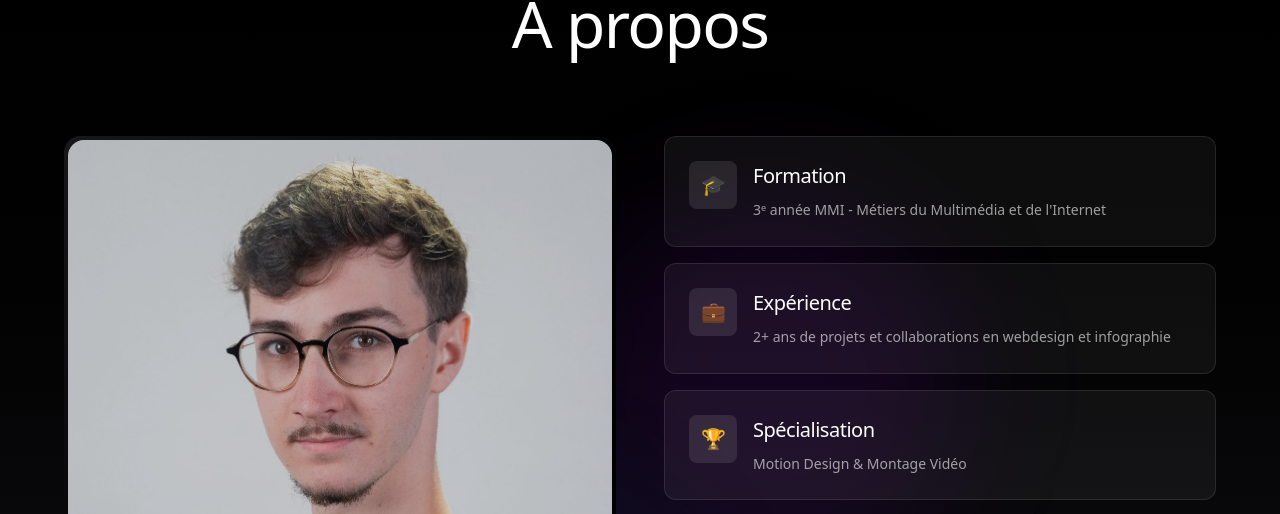
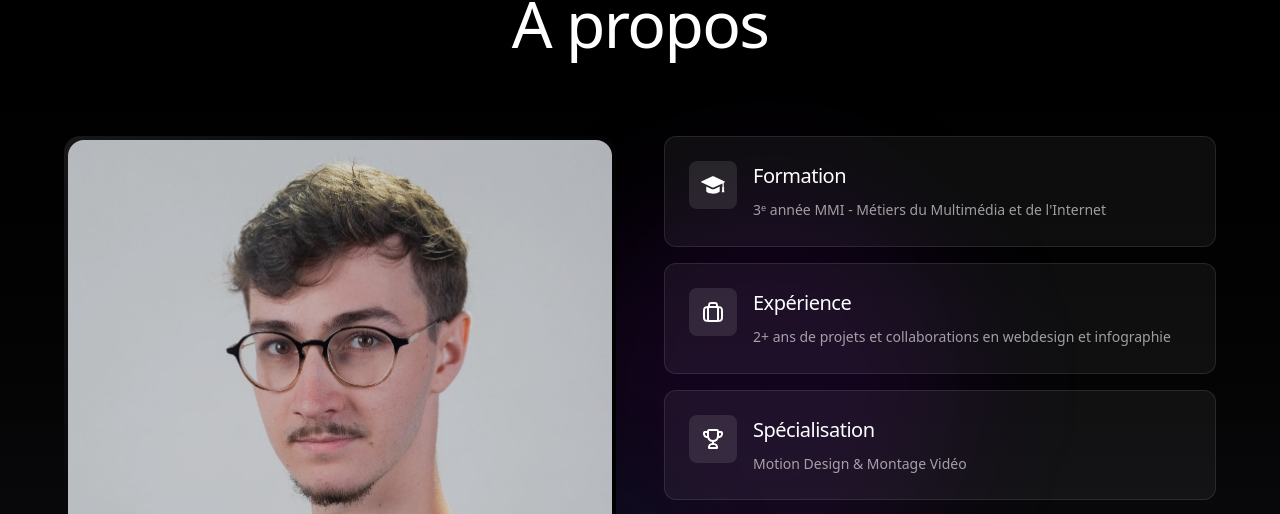
Before and after one commit to MateoMougenot/MateoMougenot.github.io, an Astro site: page / in a window 1280 px wide. Shown: the part 952-1466 px from the top of the page. Built offline with nearby package versions, Linux system fonts and the light colour scheme; Astro itself is replaced by a stand-in of ours.

Commit message:
update icons

```diff
--- a/src/components/About.astro
+++ b/src/components/About.astro
@@ -11,17 +11,17 @@ const skills = [
 
 const achievements = [
   {
-    icon: "🎓",
+    icon: "formation.svg",
     title: "Formation",
     description: "3ᵉ année MMI - Métiers du Multimédia et de l'Internet",
   },
   {
-    icon: "💼",
+    icon: "experience.svg",
     title: "Expérience",
     description: "2+ ans de projets et collaborations en webdesign et infographie",
   },
   {
-    icon: "🏆",
+    icon: "specialisation.svg",
     title: "Spécialisation",
     description: "Motion Design & Montage Vidéo",
   },
@@ -84,8 +84,8 @@ const achievements = [
               class="p-6 bg-white/5 backdrop-blur-xl border border-white/10 rounded-xl hover:bg-white/10 transition-colors duration-300 group"
             >
               <div class="flex items-start gap-4">
-                <div class="flex-shrink-0 w-12 h-12 bg-white/10 rounded-lg flex items-center justify-center group-hover:bg-white/20 transition-colors text-xl">
-                  {a.icon}
+                <div class="flex-shrink-0 w-12 h-12 bg-white/10 rounded-lg flex items-center justify-center group-hover:bg-white/20 transition-colors">
+                  <img src={a.icon} alt={a.title} class="w-6 h-6" />
                 </div>
                 <div>
                   <h4 class="text-white mb-2 tracking-tight text-[clamp(1rem,2vw,1.25rem)]">
```
Also changed, not shown: public/experience.svg (added), public/formation.svg (added), public/specialisation.svg (added).
